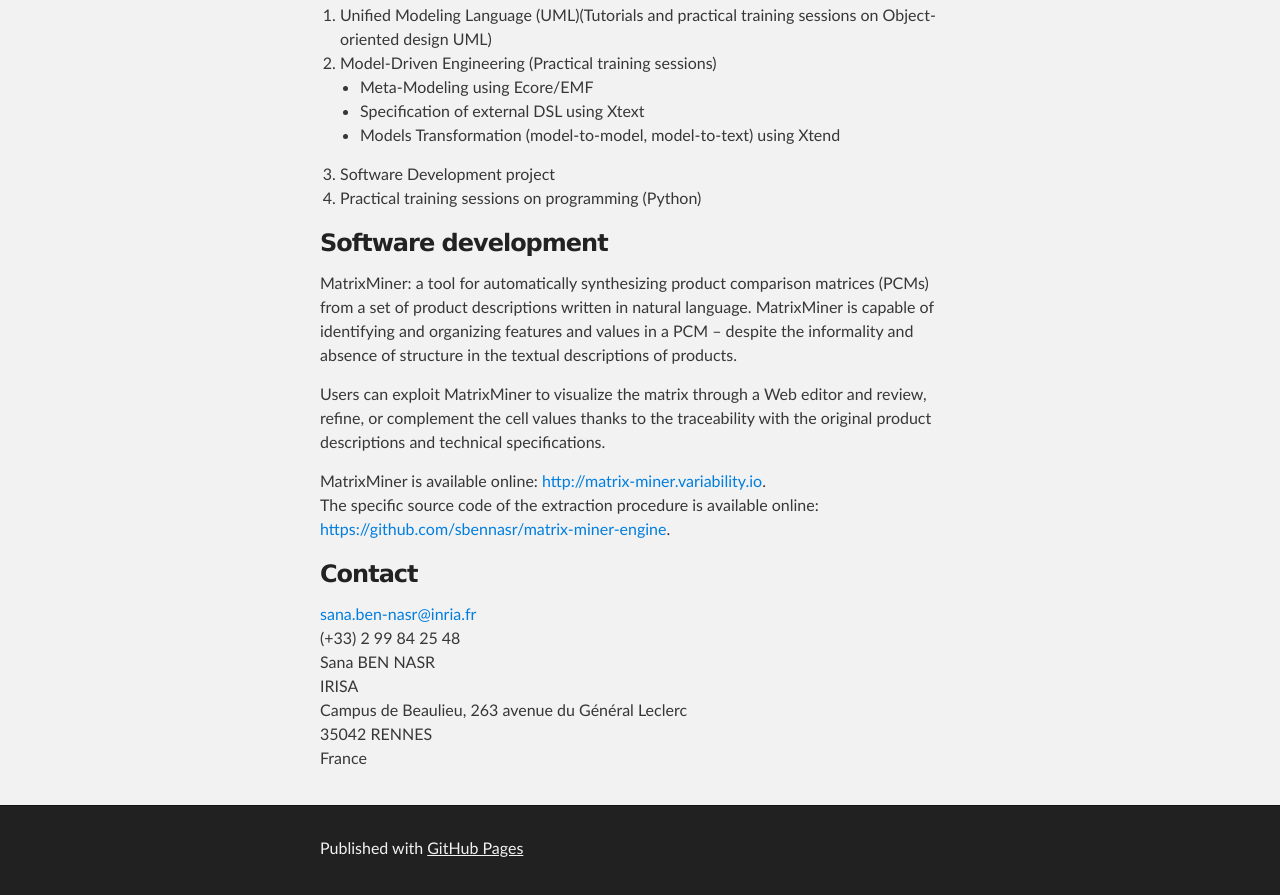
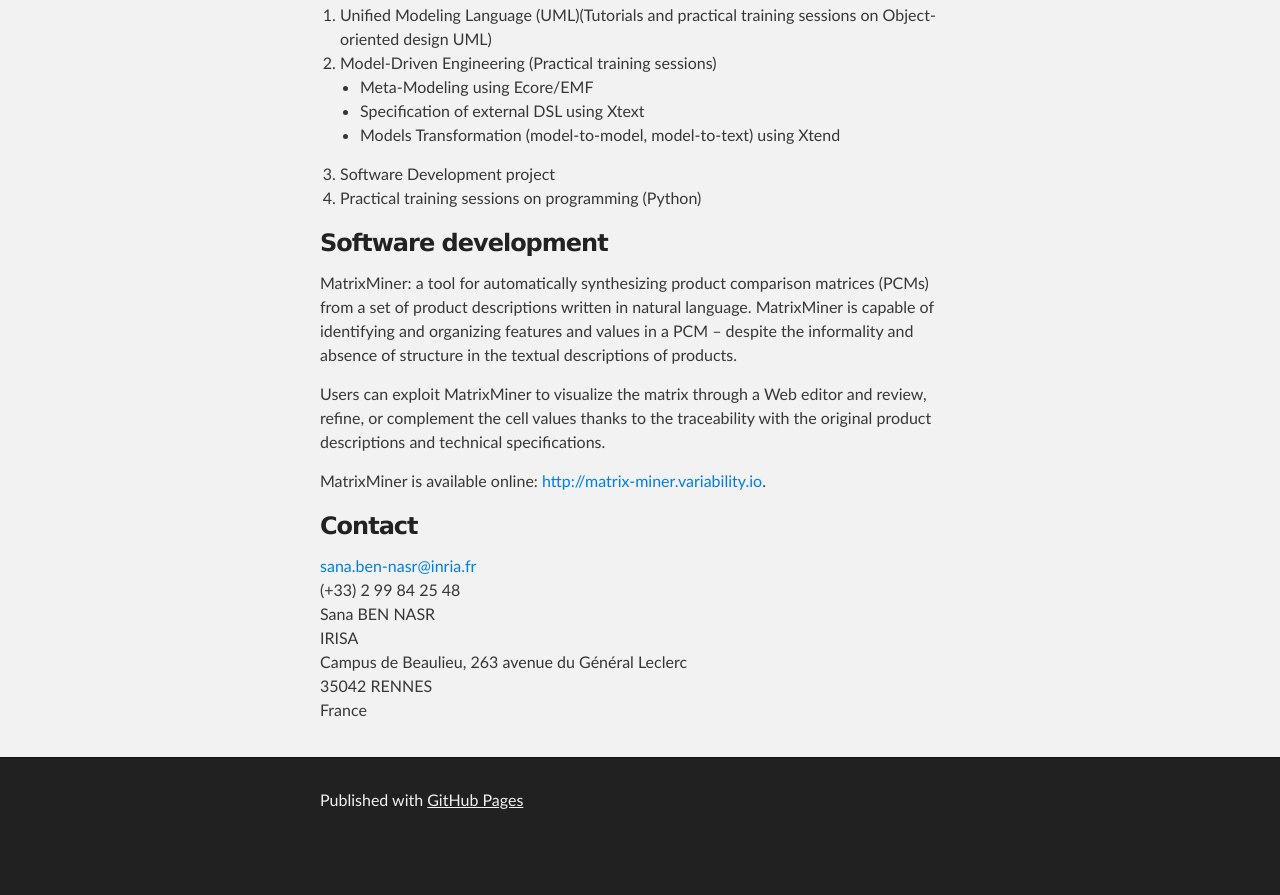
Before and after one commit to sbennasr/sbennasr.github.io, a plain HTML site: page index.html in a window 1280 px wide. Shown: the part 1812-2707 px from the top of the page. After the commit the page ends 2659 px from the top, so only its background shows below. Drawn offline with Linux system fonts and the light colour scheme.

```diff
--- a/index.html
+++ b/index.html
@@ -122,8 +122,7 @@ and values in a PCM – despite the informality and absence of structure in the
 <p>Users can exploit MatrixMiner to visualize the matrix through a Web editor and review, refine, or complement
 the cell values thanks to the traceability with the original product descriptions and technical specifications.<br></p>
 
-<p>MatrixMiner is available online: <a href="http://matrix-miner.variability.io">http://matrix-miner.variability.io</a>.<br>
-The specific source code of the extraction procedure is available online: <a href="https://github.com/sbennasr/matrix-miner-engine">https://github.com/sbennasr/matrix-miner-engine</a>.</p>
+<p>MatrixMiner is available online: <a href="http://matrix-miner.variability.io">http://matrix-miner.variability.io</a>.<br></p>
 
 <h3>
 <a id="contact" class="anchor" href="#contact" aria-hidden="true"><span class="octicon octicon-link"></span></a>Contact</h3>
```
Also changed, not shown: params.json (+1 -1 lines).
